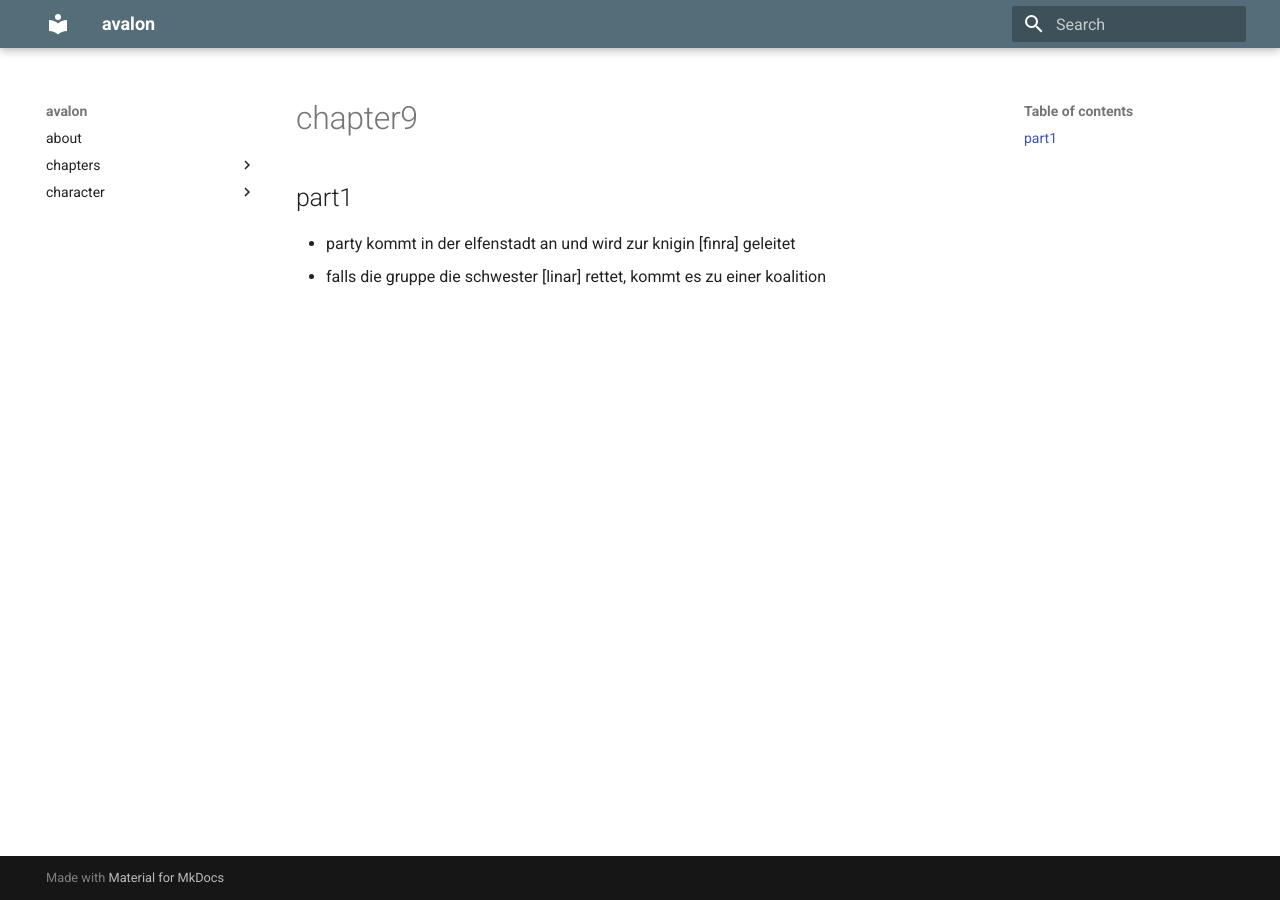
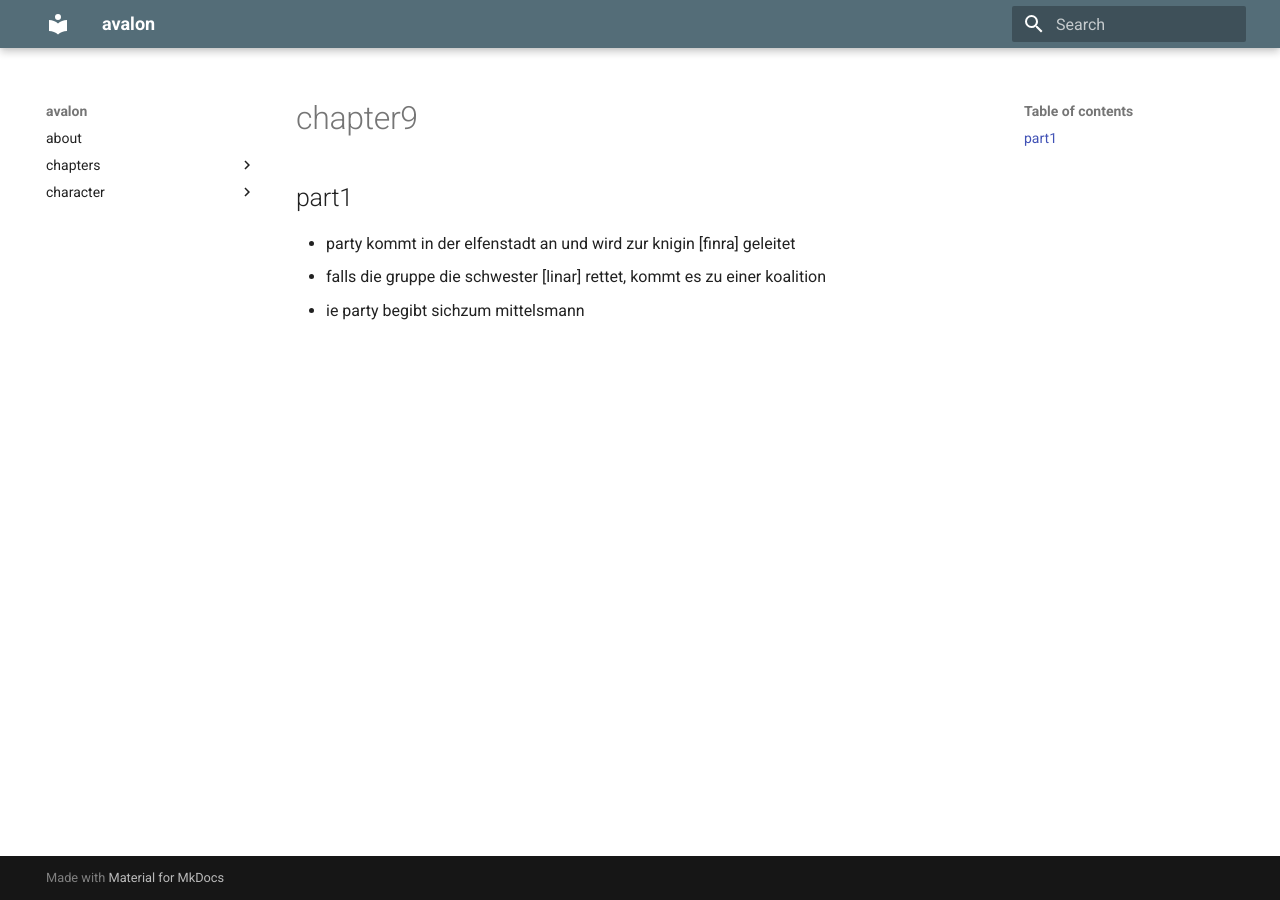
Before and after one commit to mkdocs-pnp/avalon, an MkDocs documentation site: the page built from docs/chapter/chapter9.md, in a window 1280 px wide. Built offline with MkDocs 1.6.1 and Material for MkDocs 9.7.7, drawn with Linux system fonts in a browser that asks for light colours.

Commit message:
Update chapter9.md

```diff
--- a/docs/chapter/chapter9.md
+++ b/docs/chapter/chapter9.md
@@ -4,3 +4,4 @@
 
 * party kommt in der elfenstadt an und wird zur knigin [finra] geleitet
 * falls die gruppe die schwester [linar] rettet, kommt es zu einer koalition
+* ie party begibt sichzum mittelsmann
```
